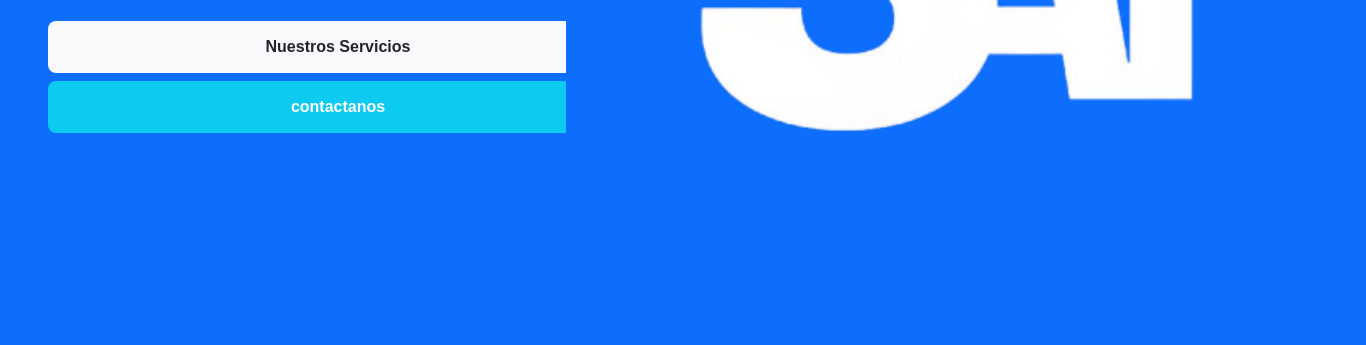
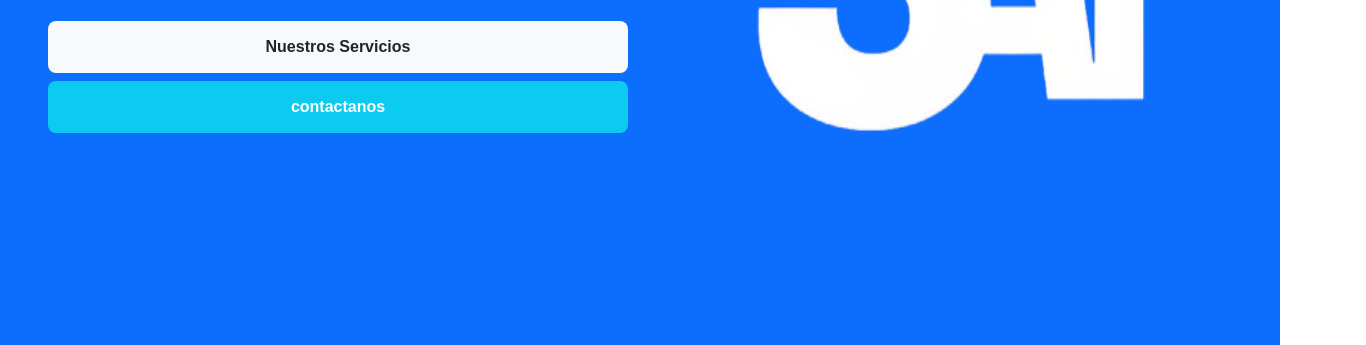
Before and after one commit to Nightdragoon/web_sai, a website: page index.html in a window 1280 px wide. Shown: the part 525-870 px from the top of the page, 1366 px wide, since content can reach past the window. Drawn offline with nearby package versions, Linux system fonts and the light colour scheme.

Commit message:
asdf
adsf

```diff
--- a/index.html
+++ b/index.html
@@ -71,7 +71,7 @@
                     </div>
                     <div class="col-lg-6" data-aos="fade-left" data-aos-delay="100">
                         <div class="d-flex justify-content-center align-content-center vh-100">
-                            <img class="bg-primary" src="images/Sai_negro-sin_fondo_letra_blanca.png" >
+                            <img class="img-fluid" src="images/Sai_negro-sin_fondo_letra_blanca.png" >
                         </div>
                     </div>
                 </div>
```
